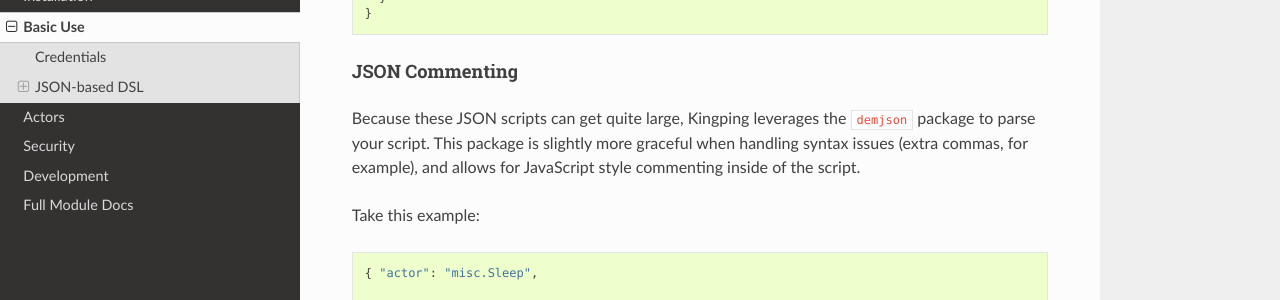
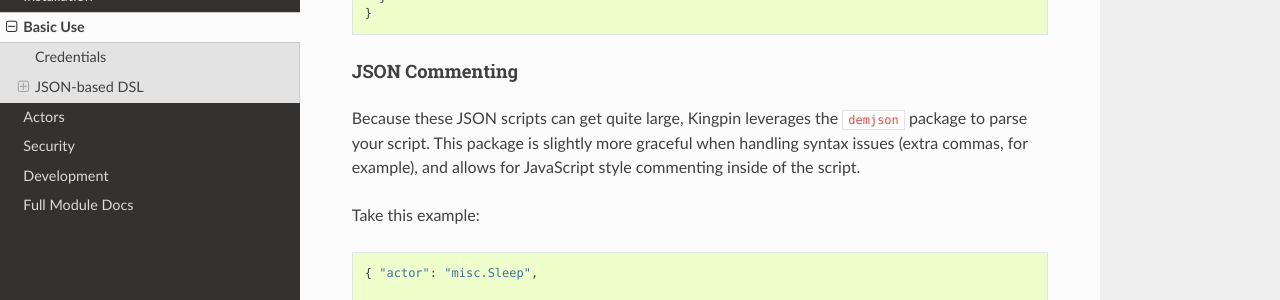
Before and after one commit to Nextdoor/kingpin, a Sphinx documentation site: the page built from docs/basicuse.rst, in a window 1280 px wide and 900 px high, scrolled down 2763 px. Shown: the part 149-449 px from the top of the window. Built offline with Sphinx 7.4.7 and the Read the Docs theme 2.0.0, drawn with Linux system fonts in a browser that asks for light colours; formulas are drawn with MathJax 3.

Commit message:
Fix Kingpin typos
cc: @diranged

```diff
--- a/docs/basicuse.rst
+++ b/docs/basicuse.rst
@@ -151,7 +151,7 @@ Example usage:
 JSON Commenting
 '''''''''''''''
 
-Because these JSON scripts can get quite large, Kingping leverages the
+Because these JSON scripts can get quite large, Kingpin leverages the
 ``demjson`` package to parse your script. This package is slightly more graceful
 when handling syntax issues (extra commas, for example), and allows for
 JavaScript style commenting inside of the script.
--- a/docs/security.rst
+++ b/docs/security.rst
@@ -6,4 +6,4 @@ URLLIB3 Warnings Disabled
 
 Recently urllib3 library has started issuing
 `InsecurePlatformWarning <https://urllib3.readthedocs.org/en/latest/security.html#insecureplatformwarning>`__.
-We suppress urllib3 warnings to limit log output to Kingping's own.
+We suppress urllib3 warnings to limit log output to Kingpin's own.
```
